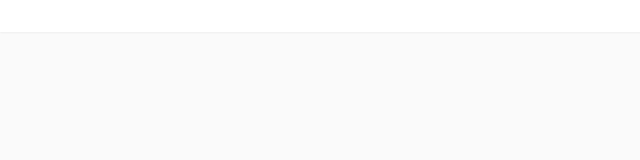
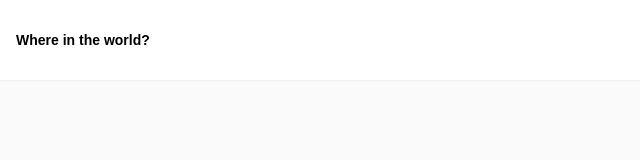
Before and after one commit to achiewe/rest-countries-api-with-color-theme-switcher, a React (Vite) app: page / in a window 1280 px wide. Shown: the top 160 px of the page, without its empty margins (0-640 px from the left). Built offline with nearby package versions, Linux system fonts and the light colour scheme.

Commit message:
create h1 tag and style it

```diff
--- a/src/components/Header.tsx
+++ b/src/components/Header.tsx
@@ -1,5 +1,9 @@
 export default function Header() {
   return (
-    <div className="w-full flex flex-row items-center justify-between bg-[#ffffff] px-[30px] py-[16px] shadow-sm"></div>
+    <div className="w-full flex flex-row items-center justify-between bg-[#ffffff] px-[16px] py-[30px] shadow-sm">
+      <h1 className="font-extrabold text-[14px] leading-[20px]">
+        Where in the world?
+      </h1>
+    </div>
   );
 }
--- a/src/index.css
+++ b/src/index.css
@@ -1,10 +1,11 @@
 @tailwind base;
 @tailwind components;
 @tailwind utilities;
+@import url("https://fonts.googleapis.com/css2?family=Nunito+Sans:opsz,wght@6..12,400;6..12,600;6..12,800&display=swap");
 
 * {
   box-sizing: border-box;
-  font-family: "Space Mono", monospace;
+  font-family: "Nunito Sans", sans-serif;
   margin: 0;
   padding: 0;
 }
```
